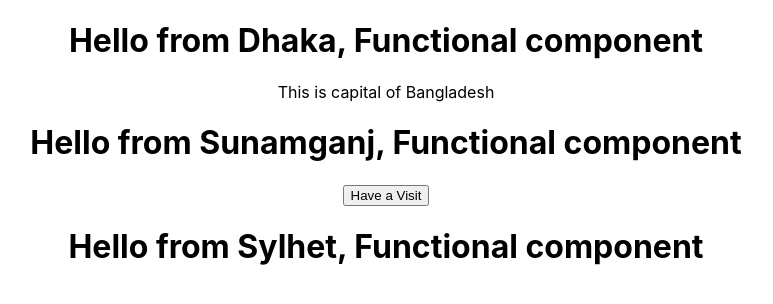
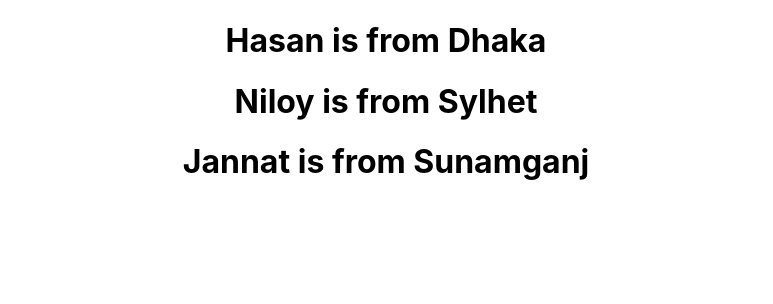
Before and after one commit to farhapartex/learning-react-js, a React (Create React App) app: page / in a window 1280 px wide. Shown: the top 304 px of the page, without its empty margins (254-1027 px from the left). Built offline with nearby package versions, Linux system fonts and the light colour scheme.

Commit message:
added props in class and functional component

```diff
--- a/src/App.js
+++ b/src/App.js
@@ -7,14 +7,16 @@ import Hello from './components/Hello';
 function App() {
   return (
     <div className="App">
-      <Greet name="Dhaka">
+      {/* <Greet name="Dhaka">
         <p>This is capital of Bangladesh</p>
       </Greet>
       <Greet name="Sunamganj">
         <button>Have a Visit</button>
       </Greet>
-      <Greet name="Sylhet"></Greet>
-      {/* <Welcome></Welcome> */}
+      <Greet name="Sylhet"></Greet> */}
+      <Welcome name="Hasan" location="Dhaka"></Welcome>
+      <Welcome name="Niloy" location="Sylhet"></Welcome>
+      <Welcome name="Jannat" location="Sunamganj"></Welcome>
       {/* <Hello></Hello> */}
     </div>
   );
--- a/src/components/Welcome.js
+++ b/src/components/Welcome.js
@@ -2,7 +2,7 @@ import React, {Component} from 'react'
 
 class Welcome extends Component{
     render(){
-        return <h1>Hello Nazmul, Class Component</h1>
+        return <h1>{this.props.name} is from {this.props.location}</h1>
     }
 }
 
```
